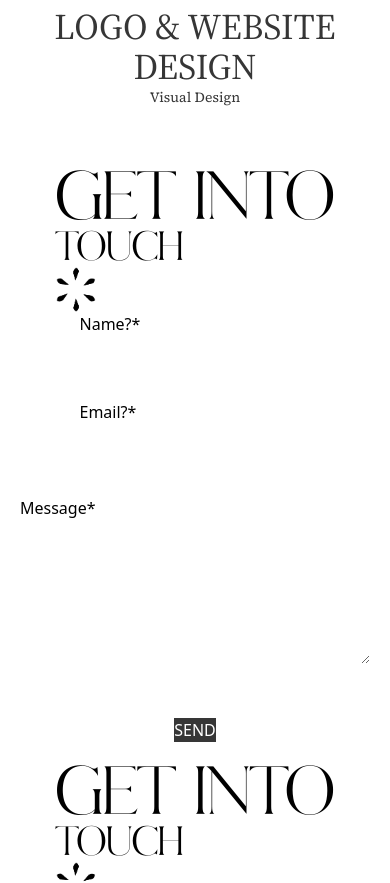
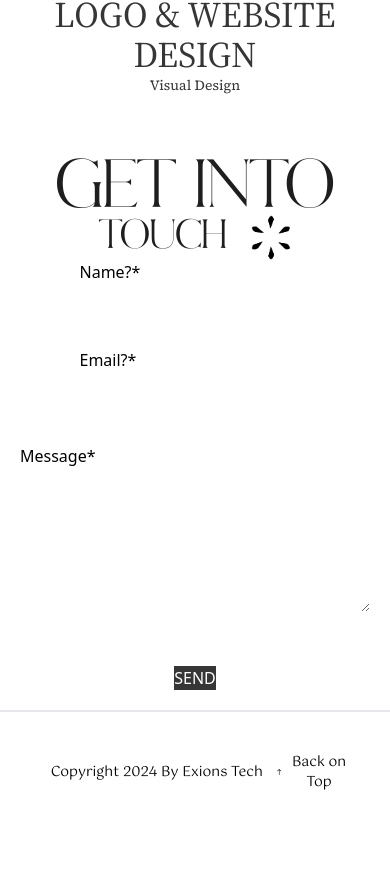
Before and after one commit to exionstech/client-portfolio, a Next.js app: page / in a window 390 px wide. Shown: the part 1408-2291 px from the top of the page. After the commit the page ends 2240 px from the top, so only its background shows below. Built offline with nearby package versions, Linux system fonts and the light colour scheme.

Commit message:
Refactor ContactUs component for responsiveness and styling consistency

```diff
--- a/src/Components/ContactUs.jsx
+++ b/src/Components/ContactUs.jsx
@@ -4,16 +4,28 @@ import React from "react";
 export default function ContactUs() {
   return (
     <>
-      <div className=" sm:p-4 w-[100%] mt-28 mb-14 flex flex-col justify-center items-center ">
-        <div className="font-gallient text-right text-6xl md:text-7xl lg:text-8xl">
-          <div>GET INTO</div>
-          <div className="text-4xl md:text-5xl lg:text-6xl ">
+      <div id="contact" className=" sm:p-4 w-[100%] mt-28 mb-14 flex flex-col justify-center items-center ">
+        {/* <div className="font-gallient text-right text-6xl md:text-7xl lg:text-8xl">
+          {/* <div>GET INTO</div>
+          <div className="text-4xl flex text-right md:text-5xl lg:text-6xl ">
             TOUCH
-          <Image src="/Group 121.png" width={40} height={40} className="md:w-[50px] md:h-[50px]" />
+          {/* <Image src="/Group 121.png" width={40} height={40}
+          className="md:w-[50px] md:h-[50px]" /> */}
+          {/* <img src="Group 121.png" width={40} height={40} />
+        </div> */}
+         <h1 className="font-gallient text-6xl md:text-7xl lg:text-8xl text-center text-[#1E1E1E]">
+          GET INTO
+        </h1>
+        <div className="flex gap-6 justify-center items-start pl-12 md:pl-16 lg:pl-32">
+          <h3 className="text-center text-4xl md:text-5xl lg:text-6xl font-gallient text-[#1E1E1E]">
+            TOUCH
+          </h3>
+          <Image src="/Group 121.png" width={40} height={40} className=" md:w-[50px] md:h-[50px]" />
         </div>
+
       </div>
 
-        <div>
+        <div className="w-full flex justify-center">
           <form
             className=" sm:px-0 py-5 flex flex-col justify-center items-center gap-12"
             action=""
@@ -45,7 +57,7 @@ export default function ContactUs() {
             </button>
           </form>
         </div>
-      </div>
+
     </>
   );
 }
--- a/src/Components/Footer.js
+++ b/src/Components/Footer.js
@@ -12,7 +12,7 @@ function Footer() {
 
   return (
     <>
-      <hr className='mt-1 bg-black h-[2px]' />
+      <hr className='mt-0 bg-black h-[2px]' />
       <hr className='mt-1 bg-black h-[2px]' />
       <div className='p-10'>
         <div className='flex justify-between items-center'>
--- a/src/pages/_app.js
+++ b/src/pages/_app.js
@@ -31,7 +31,6 @@ export default function App({ Component, pageProps }) {
       <div className={`${gallientFont.variable} ${gotuFont.variable} ${SourceSerifFont.variable}`}>
         <NavBar />
         <Component {...pageProps} />
-        <ContactUs/>
         <Footer/>
       </div>
     </>
--- a/src/pages/index.js
+++ b/src/pages/index.js
@@ -61,7 +61,7 @@ export default function Home() {
         <h1 className="font-gallient text-6xl md:text-7xl lg:text-8xl text-center text-[#1E1E1E]">
           SELECTED
         </h1>
-        <div className="flex gap-6 justify-center items-start pt-3 pl-4 md:pl-12">
+        <div className="flex gap-6 justify-center items-start pl-4 md:pl-12 lg:pl-24">
           <h3 className="text-center text-4xl md:text-5xl lg:text-6xl font-gallient text-[#1E1E1E]">
             PROJECTS
           </h3>
```
